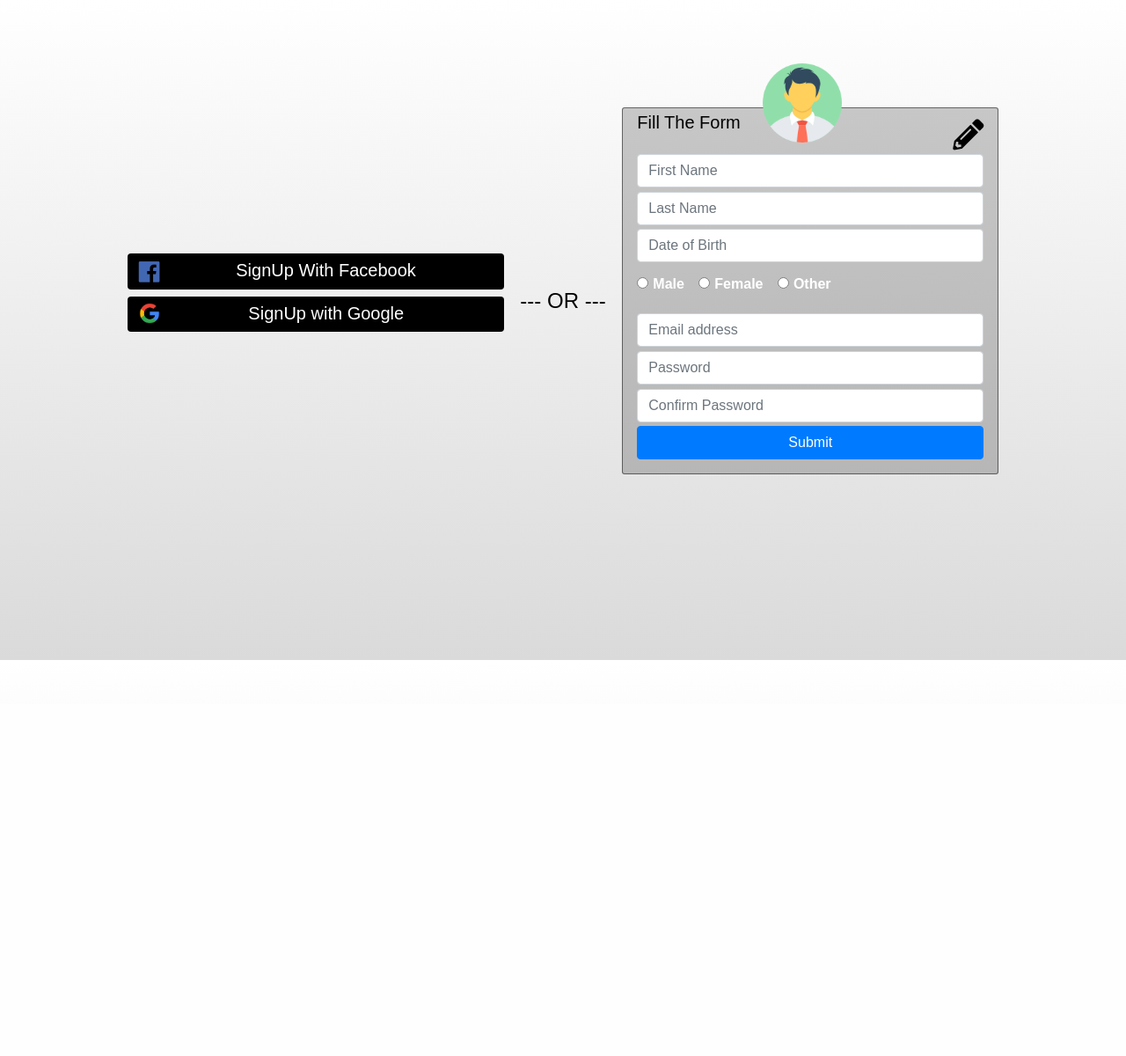
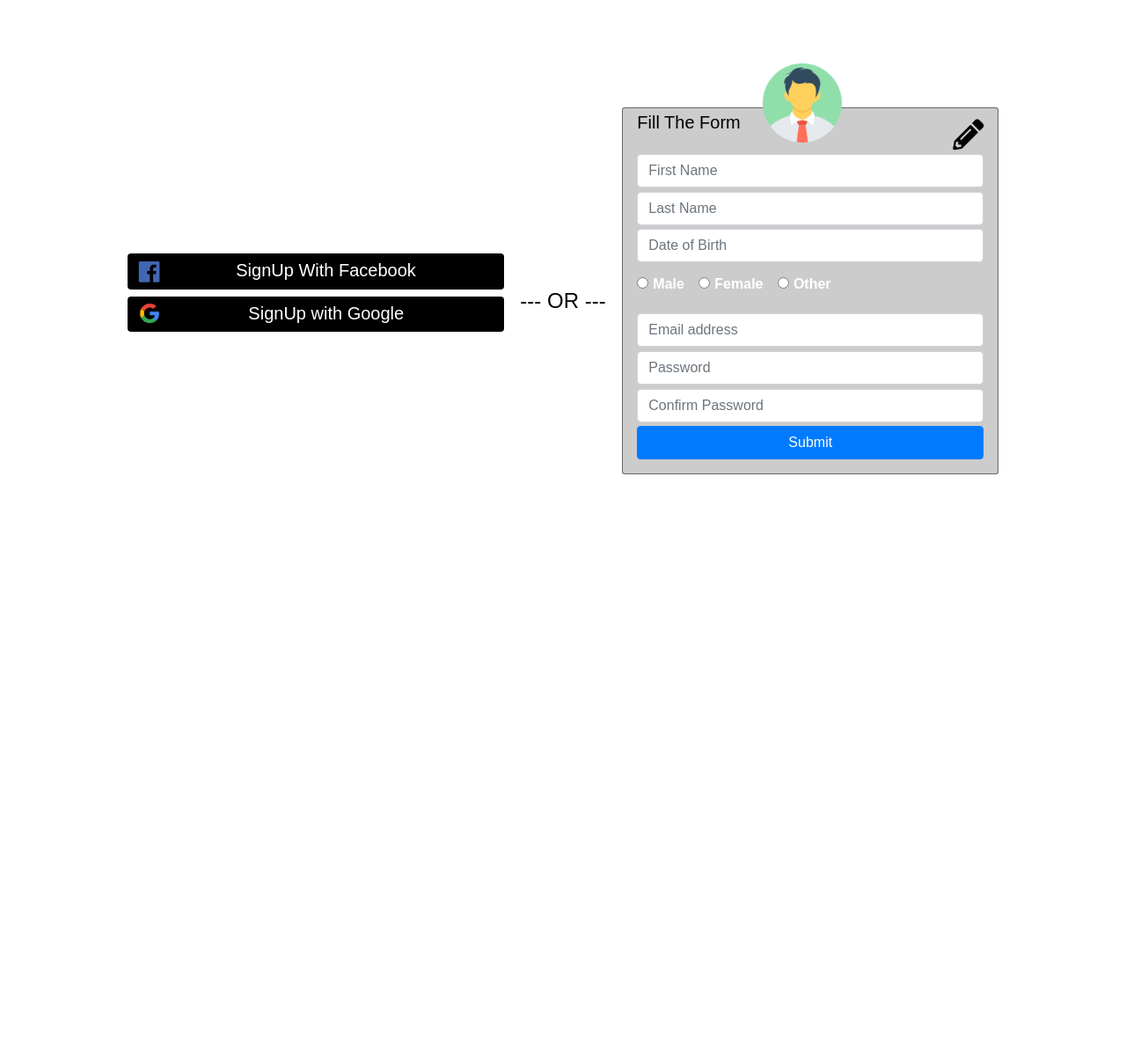
Before and after one commit to sumitcn/waste-management, a Django app: page /register/ in a window 1280 px wide. Shown: the whole page at 88% size. Before the commit the page ends 750 px from the top, so only its background shows below. Run offline with Django 3.2, Linux system fonts and the light colour scheme; some libraries are stand-ins or nearby versions.

Commit message:
color changed

```diff
--- a/account/static/account/css/register.css
+++ b/account/static/account/css/register.css
@@ -1,12 +1,12 @@
 body{
   font-family: 'HarmoniaSans',Arial!important;
-  background: black;
-  background: linear-gradient(white,#DADADA);
-  background-repeat: repeat;
+  background: white 		;
+  /*background: linear-gradient(white,#DADADA);*/
+  background-repeat: no-repeat;
   box-sizing: border-box;
   background-size: cover;
-  Overflow:hidden;
-  height: auto;
+  Overflow-x:hidden;
+  height: 150vh;
   width: auto;
 }
 .container-All{
--- a/main/settings.py
+++ b/main/settings.py
@@ -120,7 +120,6 @@ USE_I18N = True
 USE_L10N = True
 
 USE_TZ = True
-
 AWS_ACCESS_KEY_ID = 'AKIAIE6EU24U6F3E7WKA'
 AWS_SECRET_ACCESS_KEY = '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'
 AWS_STORAGE_BUCKET_NAME = 'betabucket123'
@@ -133,6 +132,6 @@ AWS_LOCATION = 'static'
 STATICFILES_DIRS = [
     os.path.join(BASE_DIR, 'account/static'),
 ]
-STATIC_URL='static/'
-#STATIC_URL = 'https://%s/%s/' % (AWS_S3_CUSTOM_DOMAIN ,AWS_LOCATION,)
+
+STATIC_URL = 'https://%s/%s/' % (AWS_S3_CUSTOM_DOMAIN ,AWS_LOCATION,)
 STATICFILES_STORAGE = 'storages.backends.s3boto3.S3Boto3Storage'
```
